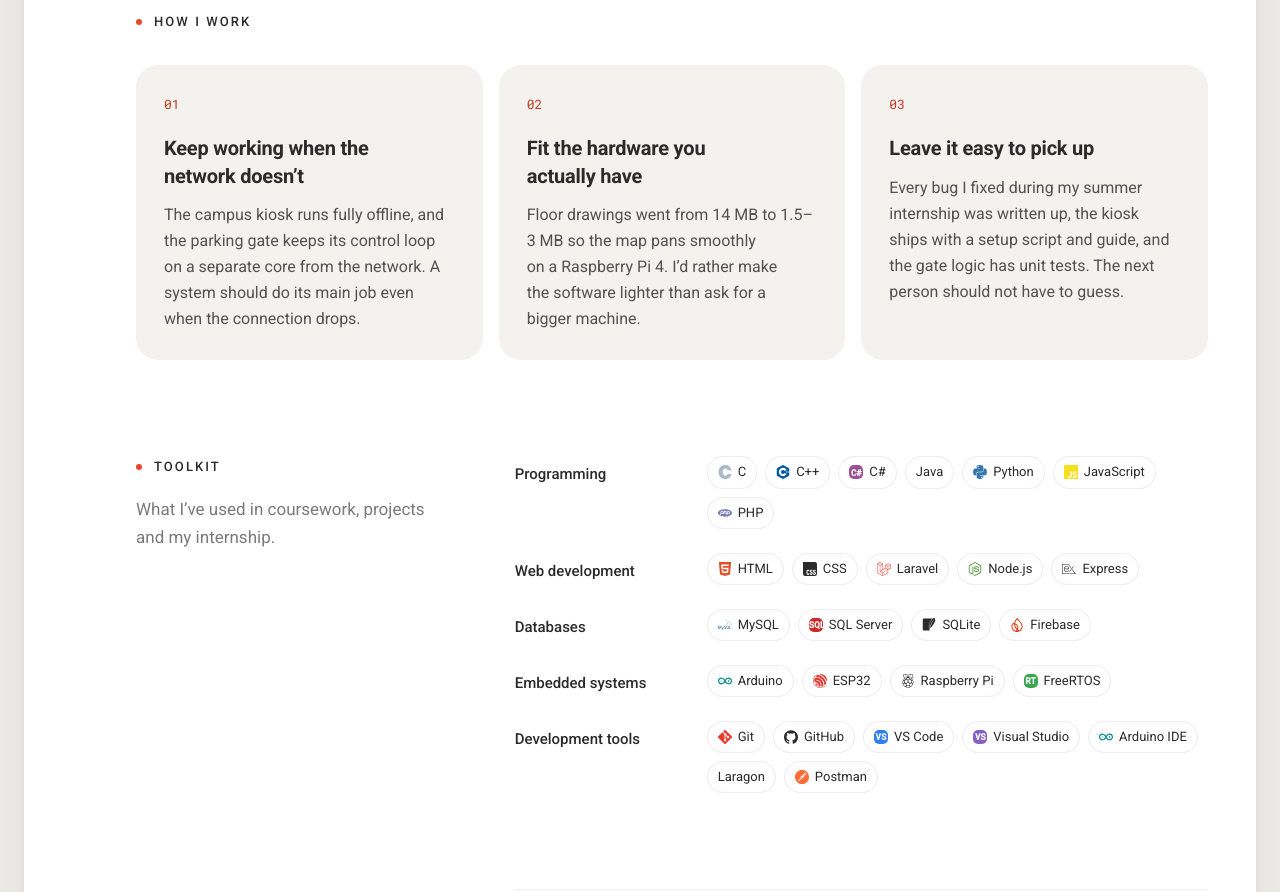
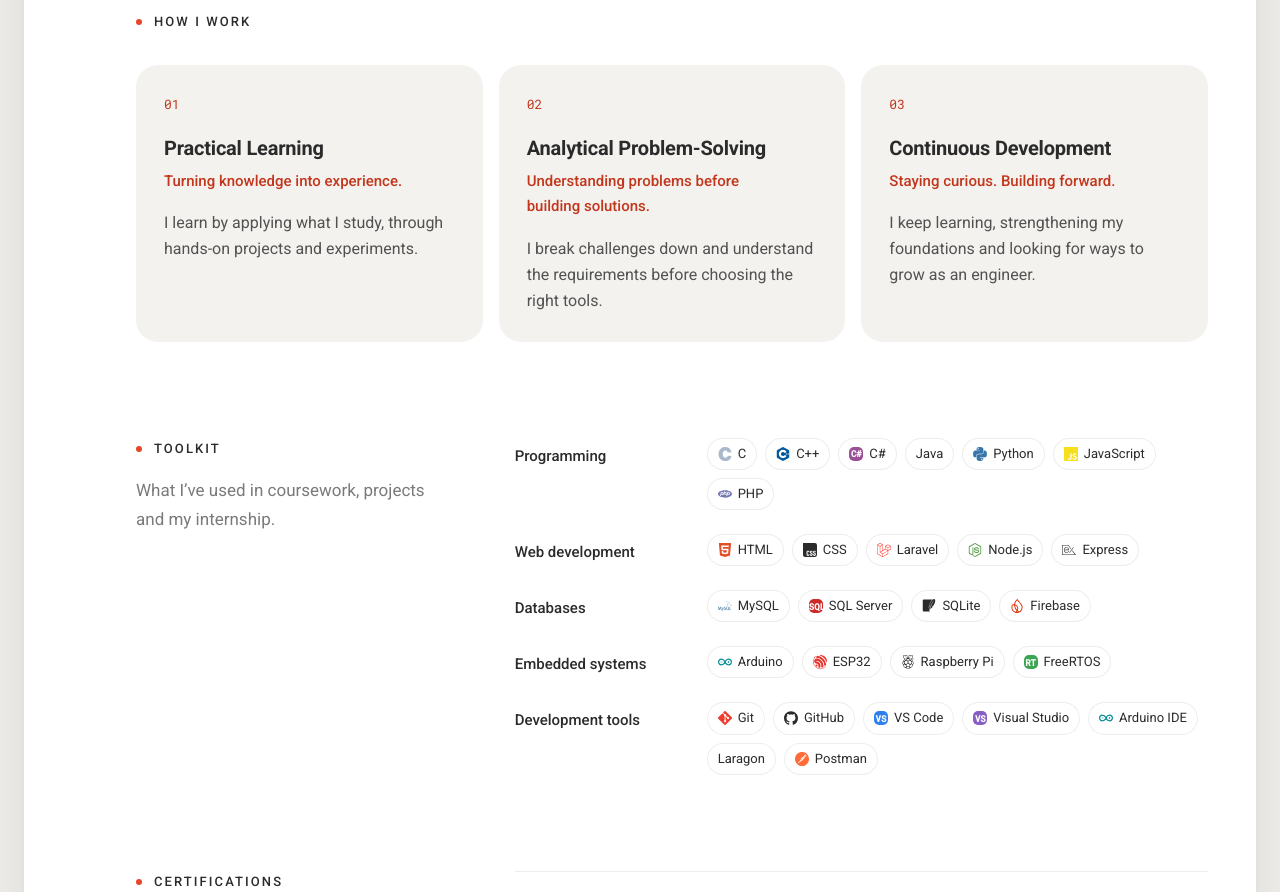
Before and after one commit to jeedp/portfolio, a React (Vite) app: page / in a window 1280 px wide. Shown: the part 4020-4912 px from the top of the page. Built offline with nearby package versions, Linux system fonts and the light colour scheme; no server answers.

Commit message:
How I work: Jed's own principles, each with a tagline

```diff
--- a/src/data/profile.ts
+++ b/src/data/profile.ts
@@ -259,21 +259,22 @@ export const nav = [
   { id: 'contact', label: 'Contact' },
 ]
 
-/**
- * How I work. DRAFT for Jed to approve: each principle is taken from something he actually built.
- */
+/** How I work: Jed's own three principles (title, tagline, explanation). */
 export const philosophy = [
   {
-    title: 'Keep working when the network doesn’t',
-    body: 'The campus kiosk runs fully offline, and the parking gate keeps its control loop on a separate core from the network. A system should do its main job even when the connection drops.',
+    title: 'Practical Learning',
+    tagline: 'Turning knowledge into experience.',
+    body: 'I learn by applying what I study, through hands-on projects and experiments.',
   },
   {
-    title: 'Fit the hardware you actually have',
-    body: 'Floor drawings went from 14 MB to 1.5–3 MB so the map pans smoothly on a Raspberry Pi 4. I’d rather make the software lighter than ask for a bigger machine.',
+    title: 'Analytical Problem-Solving',
+    tagline: 'Understanding problems before building solutions.',
+    body: 'I break challenges down and understand the requirements before choosing the right tools.',
   },
   {
-    title: 'Leave it easy to pick up',
-    body: 'Every bug I fixed during my summer internship was written up, the kiosk ships with a setup script and guide, and the gate logic has unit tests. The next person should not have to guess.',
+    title: 'Continuous Development',
+    tagline: 'Staying curious. Building forward.',
+    body: 'I keep learning, strengthening my foundations and looking for ways to grow as an engineer.',
   },
 ]
 
--- a/src/sections/About.tsx
+++ b/src/sections/About.tsx
@@ -118,7 +118,8 @@ export function About() {
               <li className="h-full rounded-[22px] bg-panel p-7">
                 <p className="tabular font-mono text-[13px] text-accent-text">{String(i + 1).padStart(2, '0')}</p>
                 <p className="mt-5 text-[20px] font-bold leading-snug tracking-[-0.01em] text-ink">{p.title}</p>
-                <p className="mt-3 text-[16px] leading-relaxed">{p.body}</p>
+                <p className="mt-1.5 text-[15px] font-medium text-accent-text">{p.tagline}</p>
+                <p className="mt-4 text-[16px] leading-relaxed">{p.body}</p>
               </li>
             </Reveal>
           ))}
```
